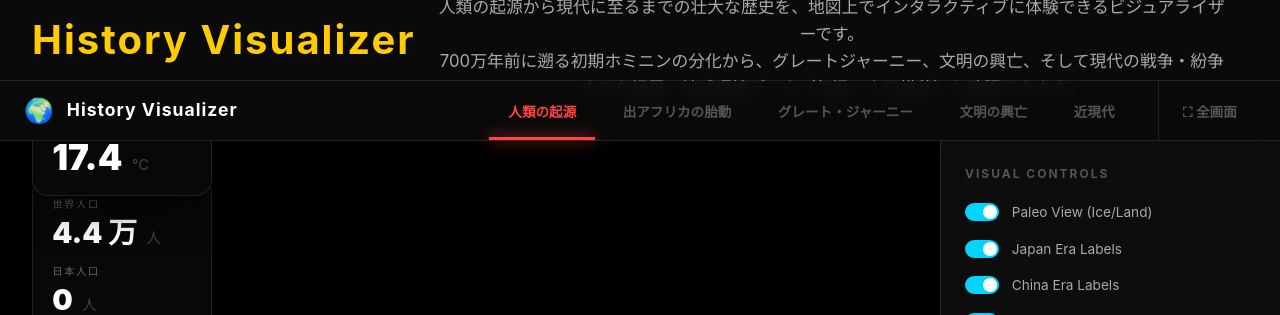
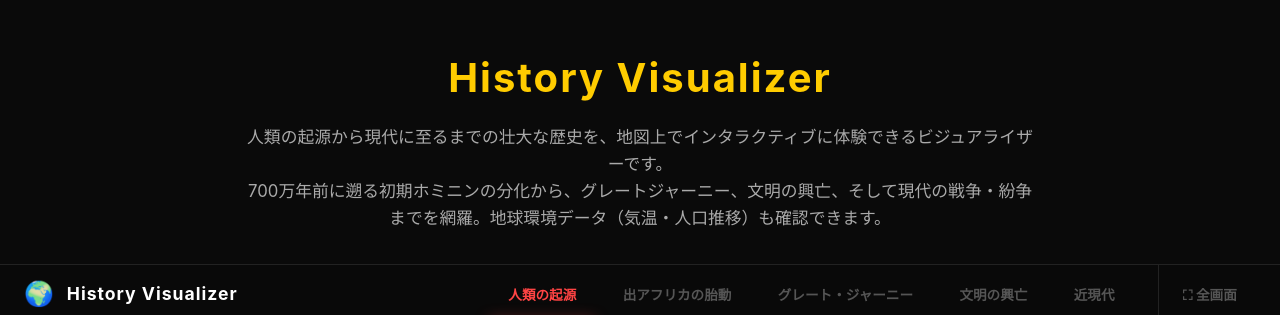
Before and after one commit to tohru1984/history-visualizer, a React (Vite) app: page / in a window 1280 px wide. Shown: the top 315 px of the page. Built offline with nearby package versions, Linux system fonts and the light colour scheme; no server answers.

Commit message:
fix: resolve CSS scoped header collision in landing page

```diff
--- a/src/App.css
+++ b/src/App.css
@@ -23,7 +23,6 @@ body {
     font-family: 'Inter', -apple-system, BlinkMacSystemFont, 'Segoe UI', Roboto, sans-serif;
     background-color: var(--bg);
     color: var(--text);
-    overflow: hidden;
 }
 
 .app-container {
@@ -31,10 +30,12 @@ body {
     flex-direction: column;
     height: 100%;
     width: 100%;
+    overflow: hidden;
+    position: relative;
 }
 
 /* Header */
-header {
+.app-header {
     display: flex;
     justify-content: space-between;
     align-items: center;
--- a/src/App.tsx
+++ b/src/App.tsx
@@ -206,7 +206,7 @@ function App() {
 
     return (
         <div className="app-container">
-            <header>
+            <header className="app-header">
                 <div className="logo">
                     <span className="icon">🌍</span>
                     <h1>History Visualizer</h1>
--- a/src/index.css
+++ b/src/index.css
@@ -8,15 +8,4 @@
   background-color: #242424;
 }
 
-body {
-  margin: 0;
-  padding: 0;
-  width: 100vw;
-  height: 100vh;
-  overflow: hidden;
-}
-
-#root {
-  width: 100%;
-  height: 100%;
-}
+/* Base styles are handled by App.css and index.html */
```
Also changed, not shown: 1 other file (tests, documents, lock files or other folders).
